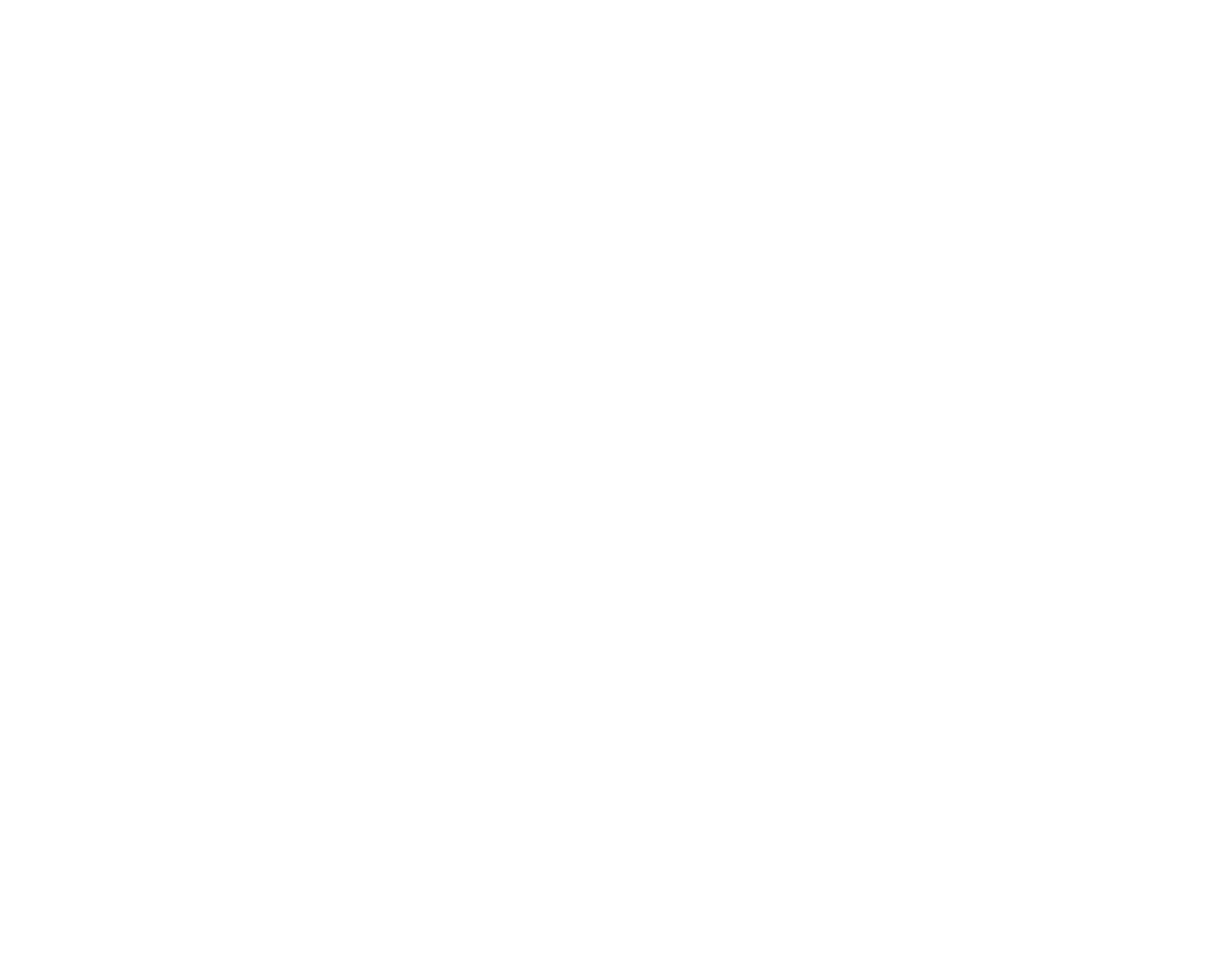
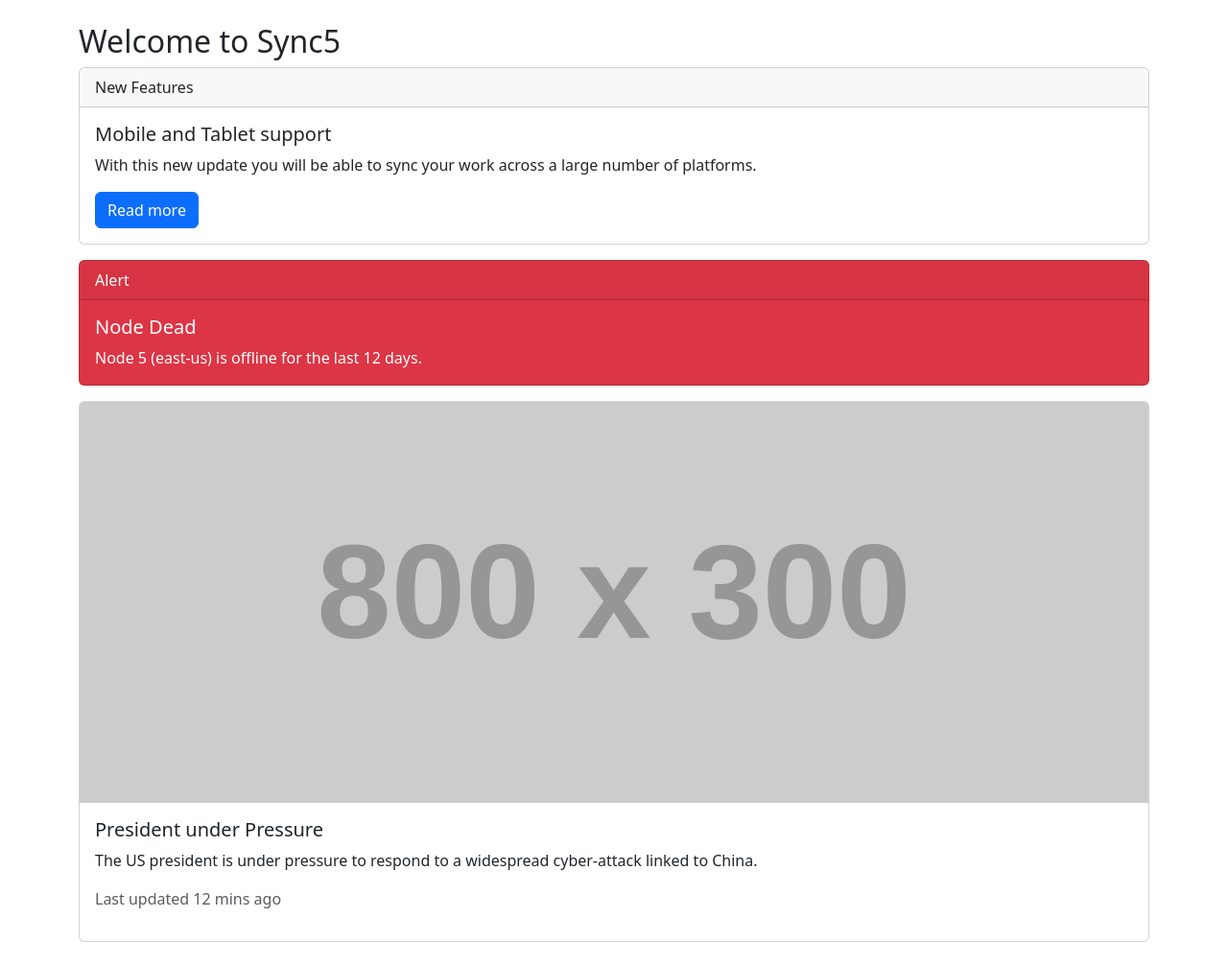
Before and after one commit to acciojob/bootstrap-card-ycstudios, a website: page main.html in a window 1280 px wide. Shown: the whole page at 96% size. Before the commit the page ends 800 px from the top, so only its background shows below. Drawn offline with nearby package versions, Linux system fonts and the light colour scheme; placeholder pictures from the web are drawn by us.

Commit message:
created a submission

```diff
--- a/main.html
+++ b/main.html
@@ -1,16 +1,50 @@
 <!DOCTYPE html>
+<html lang="en">
+<head>
+    <meta charset="UTF-8">
+    <meta name="viewport" content="width=device-width, initial-scale=1.0">
+    <title>Bootstrap Cards Example</title>
+    <link href="https://cdn.jsdelivr.net/npm/bootstrap@5.3.0/dist/css/bootstrap.min.css" rel="stylesheet">
+</head>
+<body class="p-4">
 
-<html>
+    <div class="container">
+        <h2>Welcome to Sync5</h2>
 
-<head>
-	<link rel="stylesheet" href="styles.css">
-</head>
+        <div class="card-deck d-flex flex-column gap-3">
 
-<body>
-	<!-- the entire body must be written by student -->
-    <script type="text/javascript" src="./script.js">
-</script>
+            <!-- First Card -->
+            <div class="card">
+                <div class="card-header">New Features</div>
+                <div class="card-body">
+                    <h5 class="card-title">Mobile and Tablet support</h5>
+                    <p class="card-text">With this new update you will be able to sync your work across a large number of platforms.</p>
+                    <a href="#" class="btn btn-primary">Read more</a>
+                </div>
+            </div>
 
+            <!-- Second Card -->
+            <div class="card bg-danger text-white">
+                <div class="card-header">Alert</div>
+                <div class="card-body">
+                    <h5 class="card-title">Node Dead</h5>
+                    <p class="card-text">Node 5 (east-us) is offline for the last 12 days.</p>
+                </div>
+            </div>
+
+            <!-- Third Card with Image -->
+            <div class="card">
+                <img src="https://via.placeholder.com/800x300" class="card-img-top" alt="Underwater Image">
+                <div class="card-body">
+                    <h5 class="card-title">President under Pressure</h5>
+                    <p class="card-text">The US president is under pressure to respond to a widespread cyber-attack linked to China.</p>
+                    <p class="text-muted">Last updated 12 mins ago</p>
+                </div>
+            </div>
+
+        </div>
+    </div>
+
+    <script src="https://cdn.jsdelivr.net/npm/bootstrap@5.3.0/dist/js/bootstrap.bundle.min.js"></script>
 </body>
-
 </html>
```
